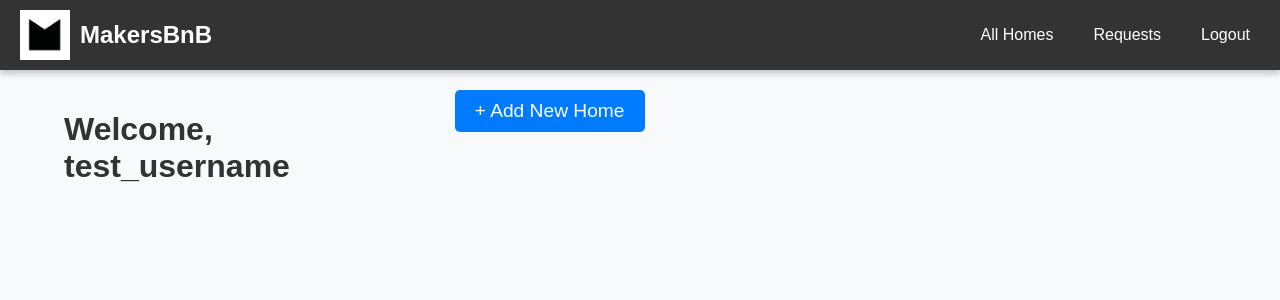
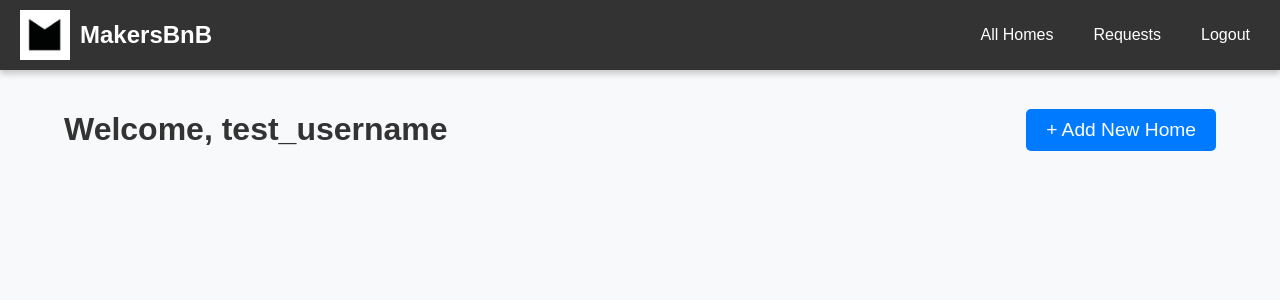
Before and after one commit to Flissd1795/Makers-BnB, a Flask app: page /index in a window 1280 px wide. Shown: the top 300 px of the page. Run offline with Flask 3, Linux system fonts and the light colour scheme; a user stored in the database is signed in; data that the repository does not hold is empty; some libraries are stand-ins or nearby versions.

Commit message:
moved the add home button centered and right

```diff
--- a/lib/users_repository.py
+++ b/lib/users_repository.py
@@ -19,6 +19,7 @@ class UserRepository:
     Add a new user to the users database
     '''
     def create_user(self, username, email, password):
+
         binary_password = password.encode("utf-8")
         hashed_password = hashlib.sha256(binary_password).hexdigest()
         self._connection.execute(
--- a/templates/index.html
+++ b/templates/index.html
@@ -62,6 +62,16 @@
       margin: 0 auto;
     }
 
+    .header-container {
+      display: flex;
+      align-items: center;
+      justify-content: space-between;
+      gap: 20px; /* Space between items */
+      padding: 20px;
+      max-width: 90%;
+      margin: 0 auto;
+    }
+
     .content_container {
       background-color: #fff;
       border-radius: 10px;
@@ -97,11 +107,6 @@
       font-size: 0.9em;
     }
 
-    .add-home {
-      text-align: left;
-      margin-bottom: 30px;
-    }
-
     .add-home a {
       display: inline-block;
       padding: 10px 20px;
@@ -131,15 +136,16 @@
     </div>
   </div>
 
-  <div class="container">
-    {% if session['users_id'] %}
-      <h1 class="heading">Welcome, {{ session['username'] }}</h1>
+  {% if session['users_id'] %}
+  <div class="header-container">
+  <h1 class="heading">Welcome, {{ session['username'] }}</h1>
 
-      <div class="add-home">
-        <a href="/create_home">+ Add New Home</a>
-      </div>
-<br>
-<br>
+  <div class="add-home">
+    <a href="/create_home">+ Add New Home</a>
+  </div>
+</div>
+
+<div class="container">
       {% for home in homes|reverse %}
       <div class="content_container">
         <div class="property_pic_container_main">
```
